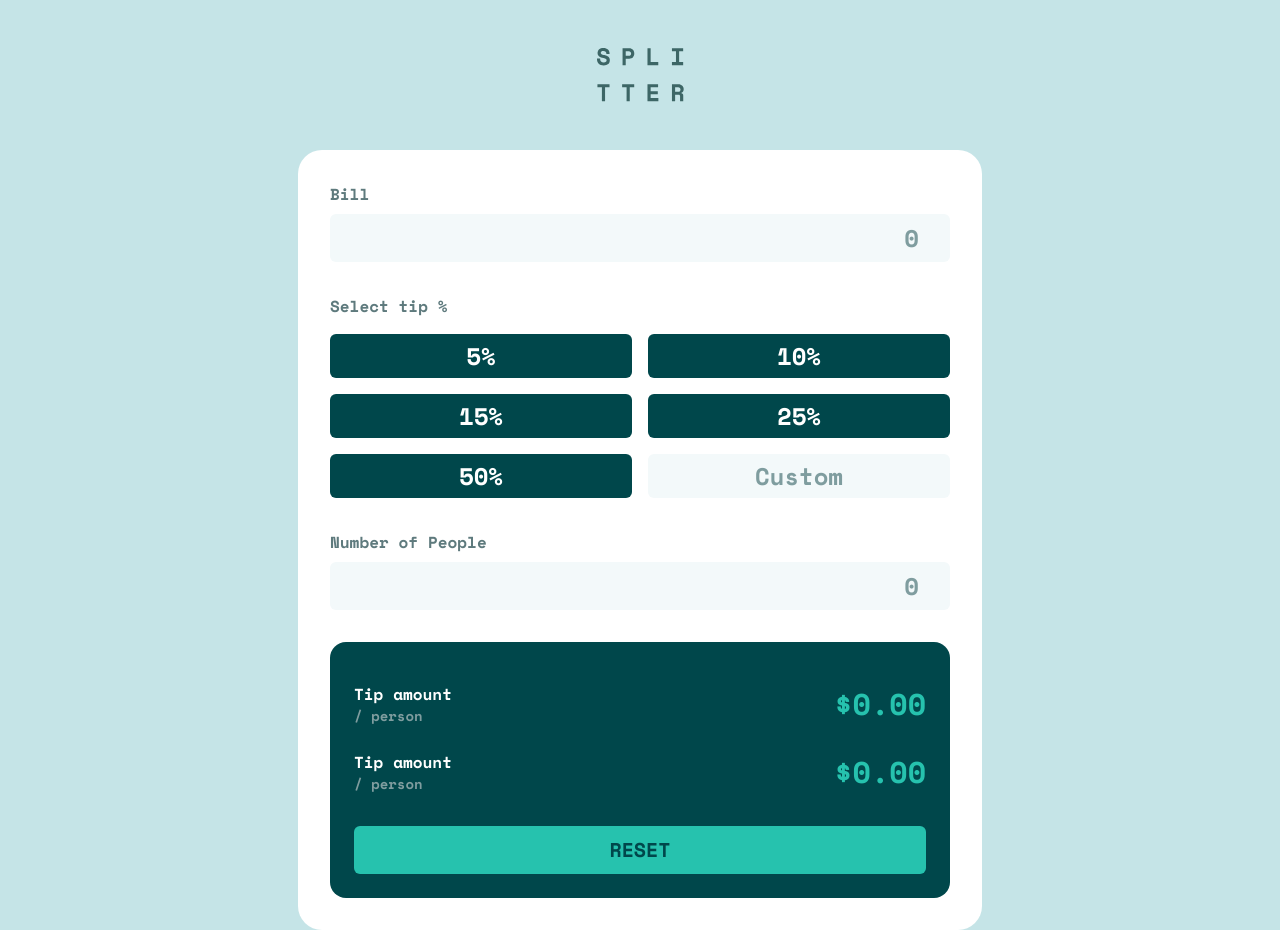
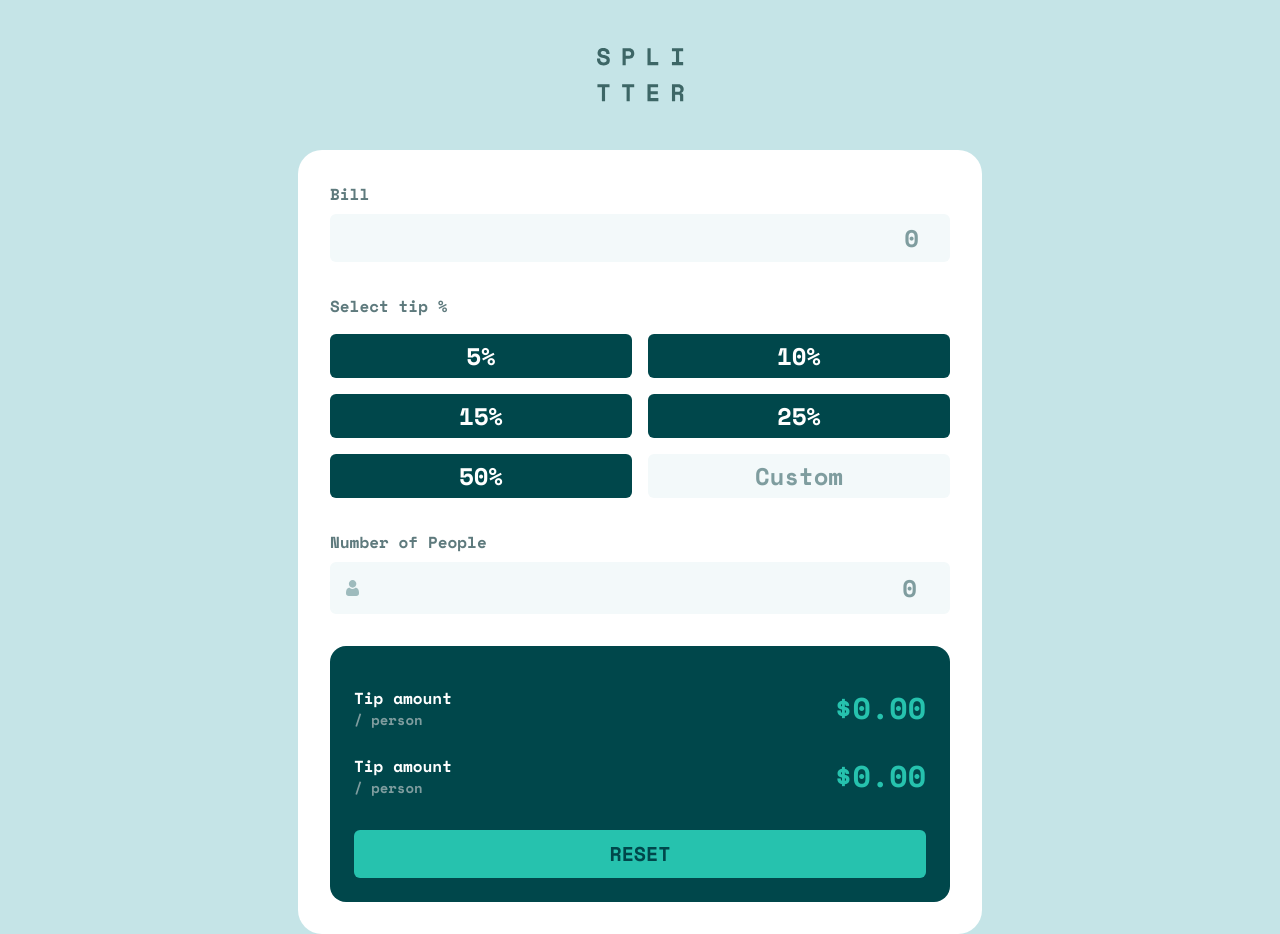
Before and after one commit to barterkamp/react-tip-calculator, a React (Vite) app: page / in a window 1280 px wide. Built offline with nearby package versions, Linux system fonts and the light colour scheme.

Commit message:
add person icon to people input field

```diff
--- a/src/components/PeopleInput.jsx
+++ b/src/components/PeopleInput.jsx
@@ -1,4 +1,5 @@
 import React from 'react';
+import personIcon from '../assets/images/icon-person.svg';
 
 function PeopleInput({ numPeople, setNumPeople, error, setError }) {
   // function to handle the input
@@ -15,16 +16,19 @@ function PeopleInput({ numPeople, setNumPeople, error, setError }) {
   };
 
   return (
-    <form className="mb-8">
-      <div className="mb-2 flex justify-between">
+    <form>
+      <p className="mb-2 flex justify-between">
         <label htmlFor="people-input" className="text-base text-darkGray font-spaceMono">
           Number of People
         </label>
         <span className={`text-base text-warning font-spaceMono ${error ? 'block' : 'hidden'}`}>Can't be zero</span>
-      </div>
+      </p>
+      <p className="relative">
         <input
           className={`bg-lighterGray text-2xl placeholder-lightGray text-darkGreen font-spaceMono text-right w-full block rounded-md px-4 py-2 ${
-          error ? 'focus:outline-warning' : 'focus:outline-mediumGreen'
+            error
+              ? 'focus:outline-warning border-2 border-warning'
+              : 'focus:outline-mediumGreen border-2 border-lighterGray'
           }`}
           id="people-input"
           type="number"
@@ -32,6 +36,8 @@ function PeopleInput({ numPeople, setNumPeople, error, setError }) {
           onChange={handleInputChange}
           placeholder="0"
         />
+        <img className="absolute top-1/2 -translate-y-1/2 left-4 block" src={personIcon} alt="" />
+      </p>
     </form>
   );
 }
```
Lines whose indentation alone changed are shown as unchanged.
